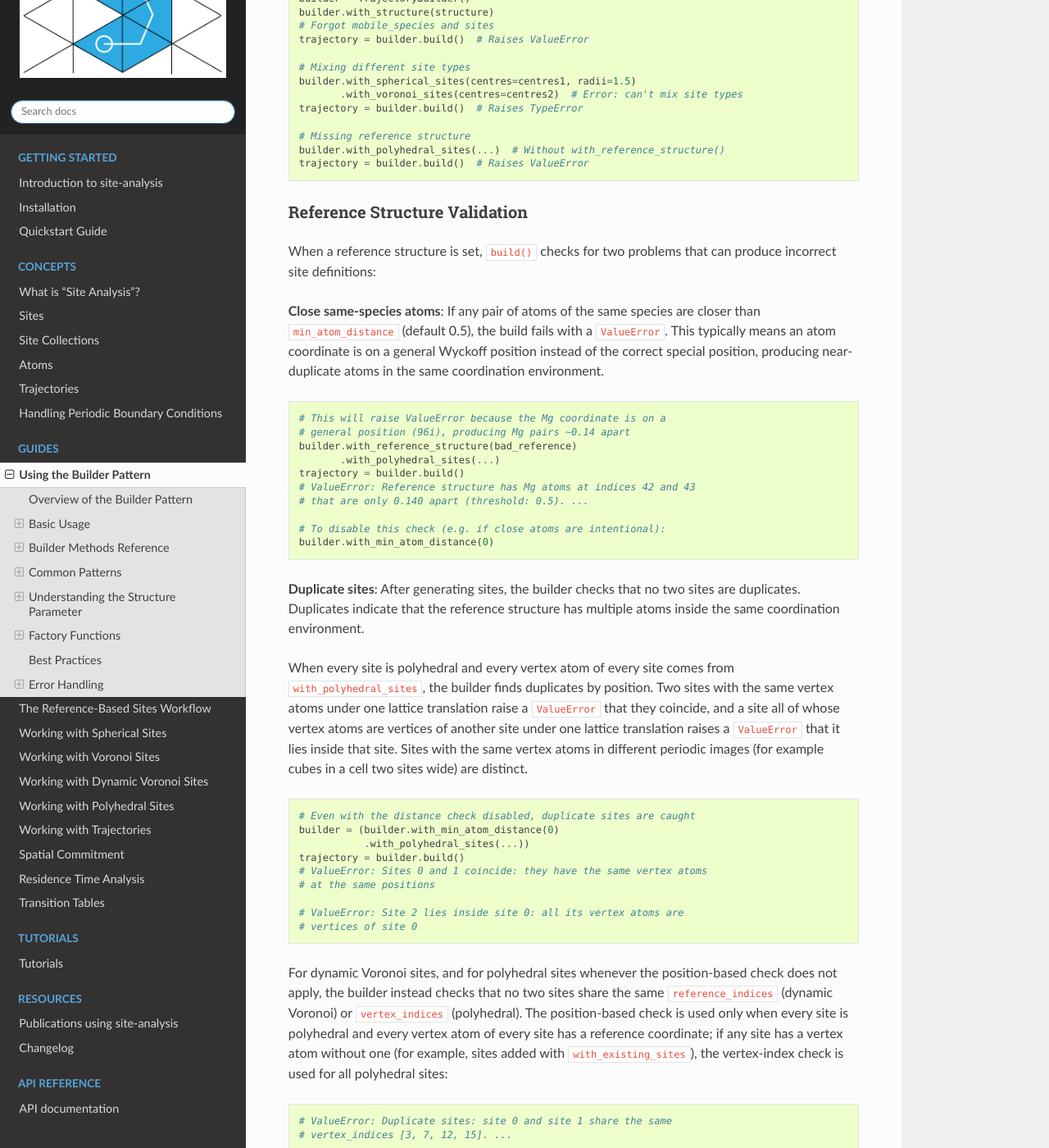
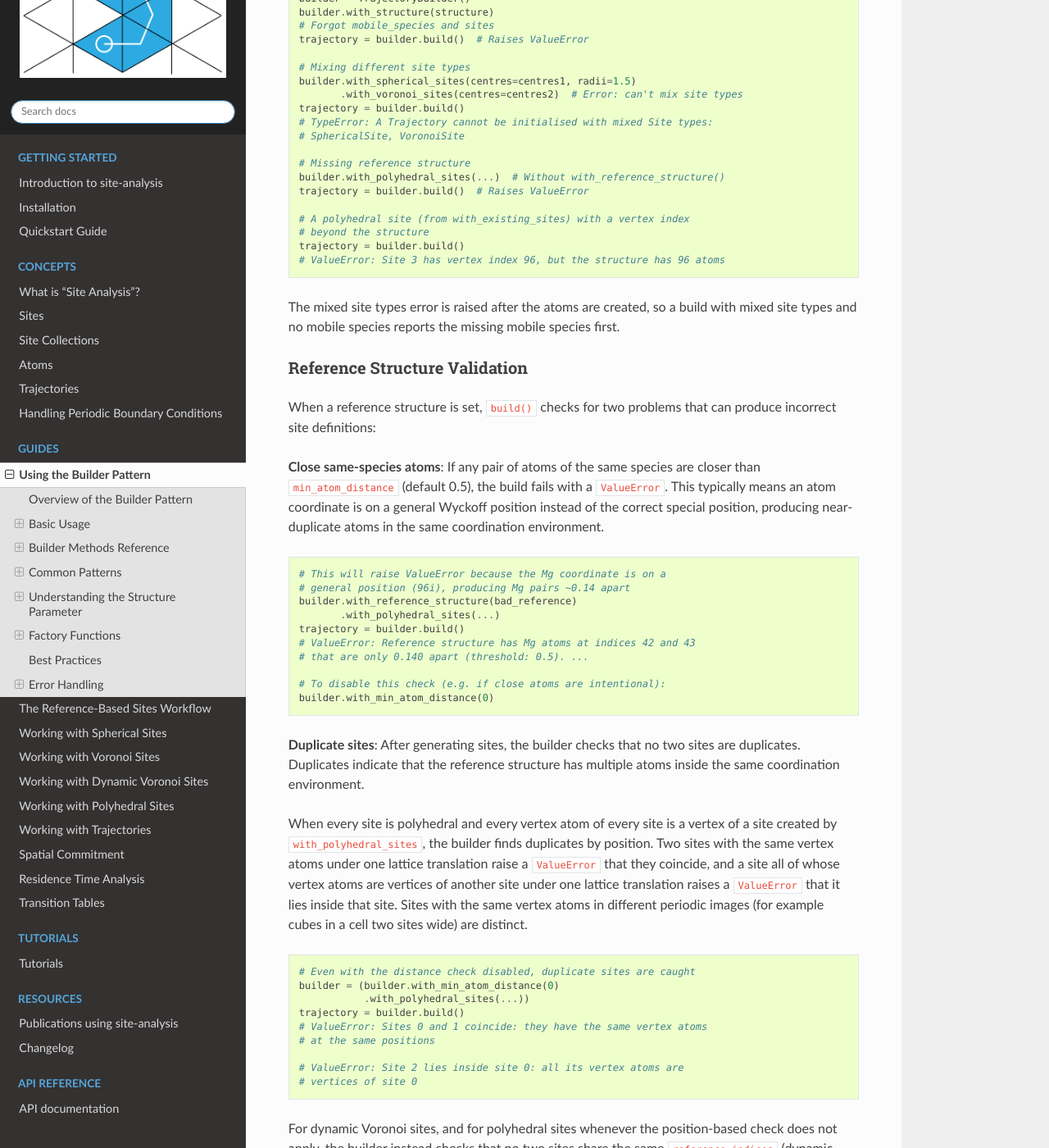
Before and after one commit to bjmorgan/site-analysis, a Sphinx documentation site: the page built from docs/source/guides/builders.md, in a window 1280 px wide and 1400 px high, scrolled down 13162 px. Shown: the whole window at 82% size. Built offline with Sphinx 7.4.7 and the Read the Docs theme 3.1.0, drawn with Linux system fonts in a browser that asks for light colours; some of the changed text lies outside the part shown.

Commit message:
Complete the builder and reference workflow docs

````diff
--- a/docs/source/guides/builders.md
+++ b/docs/source/guides/builders.md
@@ -528,12 +528,21 @@ trajectory = builder.build()  # Raises ValueError
 # Mixing different site types
 builder.with_spherical_sites(centres=centres1, radii=1.5)
        .with_voronoi_sites(centres=centres2)  # Error: can't mix site types
-trajectory = builder.build()  # Raises TypeError
+trajectory = builder.build()
+# TypeError: A Trajectory cannot be initialised with mixed Site types:
+# SphericalSite, VoronoiSite
 
 # Missing reference structure
 builder.with_polyhedral_sites(...)  # Without with_reference_structure()
 trajectory = builder.build()  # Raises ValueError
+
+# A polyhedral site (from with_existing_sites) with a vertex index
+# beyond the structure
+trajectory = builder.build()
+# ValueError: Site 3 has vertex index 96, but the structure has 96 atoms
 ```
+
+The mixed site types error is raised after the atoms are created, so a build with mixed site types and no mobile species reports the missing mobile species first.
 
 ### Reference Structure Validation
 
@@ -556,7 +565,7 @@ builder.with_min_atom_distance(0)
 
 **Duplicate sites**: After generating sites, the builder checks that no two sites are duplicates. Duplicates indicate that the reference structure has multiple atoms inside the same coordination environment.
 
-When every site is polyhedral and every vertex atom of every site comes from `with_polyhedral_sites`, the builder finds duplicates by position. Two sites with the same vertex atoms under one lattice translation raise a `ValueError` that they coincide, and a site all of whose vertex atoms are vertices of another site under one lattice translation raises a `ValueError` that it lies inside that site. Sites with the same vertex atoms in different periodic images (for example cubes in a cell two sites wide) are distinct.
+When every site is polyhedral and every vertex atom of every site is a vertex of a site created by `with_polyhedral_sites`, the builder finds duplicates by position. Two sites with the same vertex atoms under one lattice translation raise a `ValueError` that they coincide, and a site all of whose vertex atoms are vertices of another site under one lattice translation raises a `ValueError` that it lies inside that site. Sites with the same vertex atoms in different periodic images (for example cubes in a cell two sites wide) are distinct.
 
 ```python
 # Even with the distance check disabled, duplicate sites are caught
@@ -570,7 +579,7 @@ trajectory = builder.build()
 # vertices of site 0
 ```
 
-For dynamic Voronoi sites, and for polyhedral sites whenever the position-based check does not apply, the builder instead checks that no two sites share the same `reference_indices` (dynamic Voronoi) or `vertex_indices` (polyhedral). The position-based check is used only when every site is polyhedral and every vertex atom of every site has a reference coordinate; if any site has a vertex atom without one (for example, sites added with `with_existing_sites`), the vertex-index check is used for all polyhedral sites:
+For dynamic Voronoi sites, and for polyhedral sites whenever the position-based check does not apply, the builder instead checks that no two sites share the same `reference_indices` (dynamic Voronoi) or `vertex_indices` (polyhedral). The position-based check is used only when every site is polyhedral and every vertex atom of every site is a vertex of a site created by `with_polyhedral_sites`; if any site has a vertex atom that is not (for example, sites added with `with_existing_sites`), the vertex-index check is used for all polyhedral sites:
 
 ```python
 # ValueError: Duplicate sites: site 0 and site 1 share the same
````
Also changed, not shown: CHANGELOG.md (+8 -5 lines), docs/source/guides/reference_workflow.md (+6 -5 lines), 5 other files.
